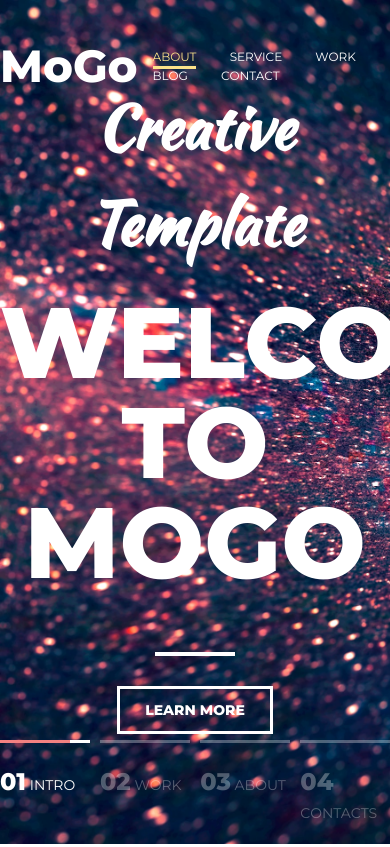
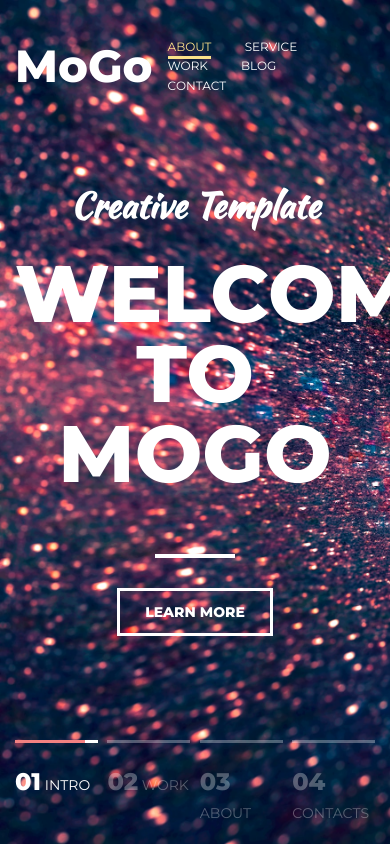
Before and after one commit to VadymVasilevskyi/mogo, a plain HTML site: page index.html in a window 390 px wide. Shown: the top 847 px of the page. Drawn offline with Linux system fonts and the light colour scheme.

Commit message:
adaptive

```diff
--- a/css/index.css
+++ b/css/index.css
@@ -30,8 +30,9 @@ hr {
 /*------------------Container-------------------------*/
 .container {
     width: 100%;
-    max-width: 1200px;
+    max-width: 1230px;
     margin: 0 auto;
+    padding: 0 15px;
 }
 
 /*----------------Intro----------------------------- */
@@ -1086,3 +1087,27 @@ hr {
 .copyright span {
     color: #f38181;
 }
+
+
+@media (max-width: 1230px) {
+
+    .intro__suptitle {
+        font-size: 50px;
+    }
+
+    .intro__title {
+        font-size: 90px;
+    }
+
+}
+
+@media (max-width: 990px) {
+
+    .intro__suptitle {
+        font-size: 35px;
+    }
+
+    .intro__title {
+        font-size: 80px;
+    }
+}
```
